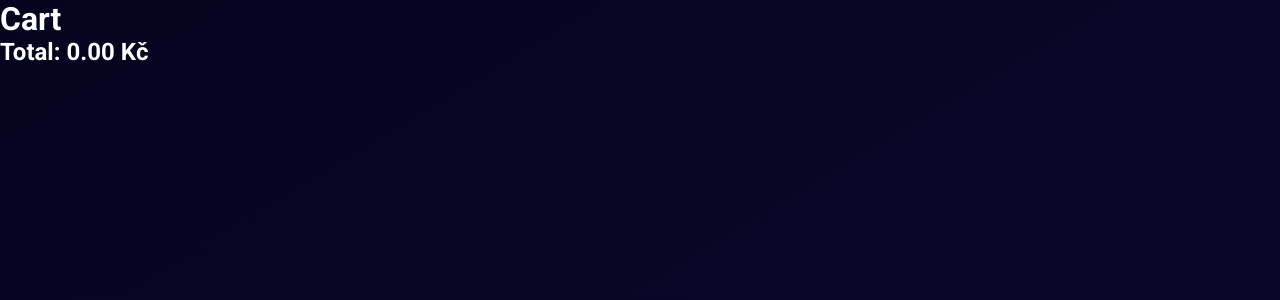
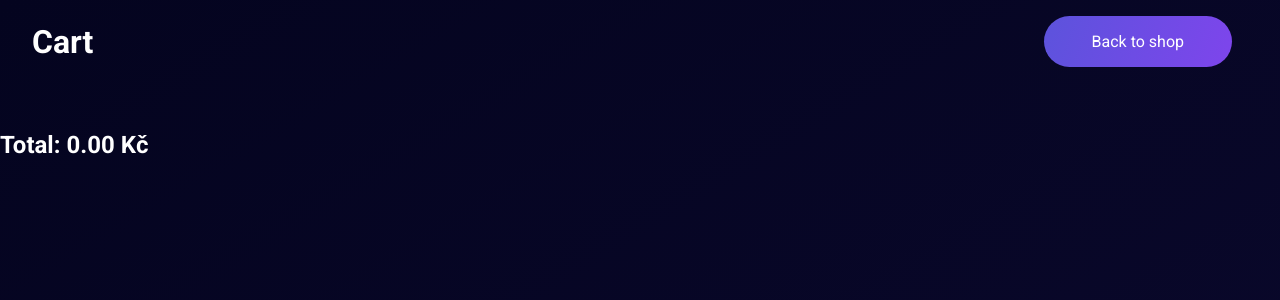
Before and after one commit to pektortomas/react-eccomerce-23, a React (Vite) app in the folder frontend/: page /cart in a window 1280 px wide. Shown: the top 300 px of the page. Built offline with nearby package versions, Linux system fonts and the light colour scheme.

Commit message:
Cart UI updates

```diff
--- a/frontend/src/pages/Cart.jsx
+++ b/frontend/src/pages/Cart.jsx
@@ -3,6 +3,7 @@ import { useDispatch, useSelector } from "react-redux";
 import { formatPrice } from "../utils/helperFunctions";
 import { removeFromCart } from "../slices/cartSlice";
 import { v4 as uuidv4 } from "uuid";
+import { Link } from "react-router-dom";
 /** @jsxImportSource @emotion/react */
 
 const Cart = () => {
@@ -33,6 +34,30 @@ const Cart = () => {
         background: "#817ae8",
       },
     }),
+    backButton: css({
+      background: "linear-gradient(110deg, rgba(92,83,220,1) 0%, rgba(126,69,236,1) 100%)",
+      fontSize: "1rem",
+      fontWeight: "400",
+      padding: "1rem 3rem",
+      margin: "1rem",
+      border: "none",
+      borderRadius: "2rem",
+      cursor: "pointer",
+      transition: "all ease .5s",
+      "&:hover": {
+        background: "#817ae8",
+      },
+    }),
+    row: css({
+      display: "flex",
+      justifyContent: "space-between",
+      alignItems: "center",
+      marginBottom: "2rem",
+      padding: "0 2rem",
+    }),
+    productList: css({
+      margin: "3rem 0",
+    }),
   };
 
   const cart = useSelector((state) => state.cart);
@@ -40,9 +65,13 @@ const Cart = () => {
 
   return (
     <div css={style.page}>
-      <h1>Cart</h1>
-      <h2>Total: {formatPrice(cart.value, "Kč")}</h2>
-      <div>
+      <div css={style.row}>
+        <h1>Cart</h1>
+        <Link to="/">
+          <button css={style.backButton}>Back to shop</button>
+        </Link>
+      </div>
+      <div css={style.productList}>
         {cart.products.map((element) => (
           <div key={uuidv4()} css={style.productRow}>
             <h2>{element.product_name}</h2>
@@ -53,6 +82,7 @@ const Cart = () => {
           </div>
         ))}
       </div>
+      <h2>Total: {formatPrice(cart.value, "Kč")}</h2>
     </div>
   );
 };
```
